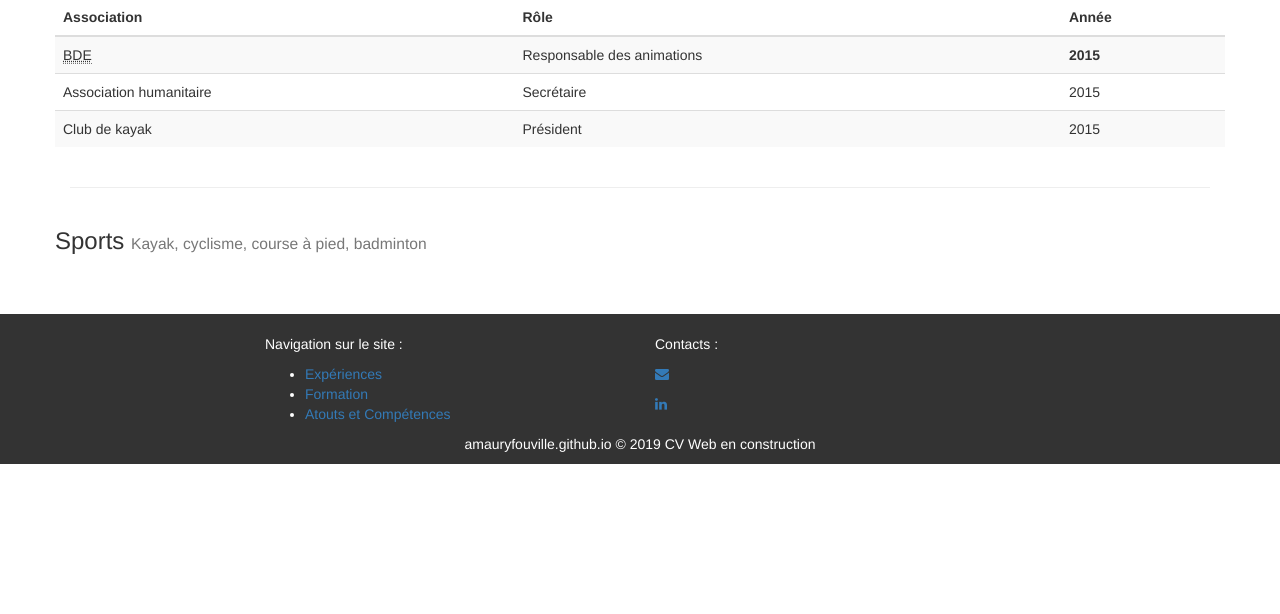
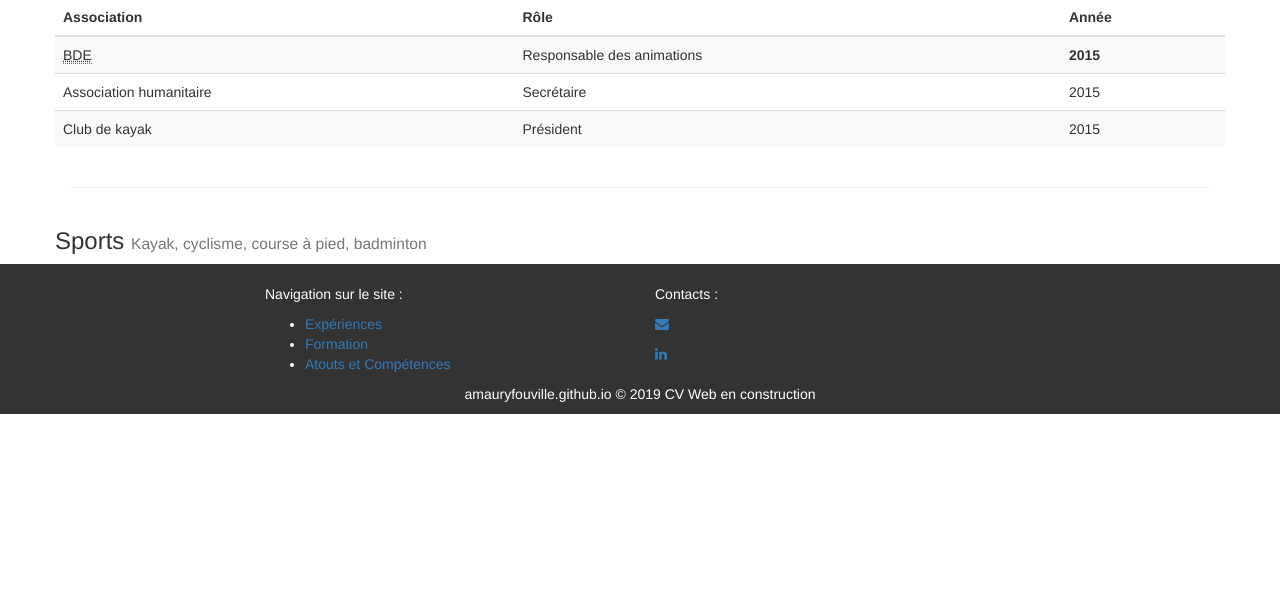
Before and after one commit to amauryfouville/website, a Flask app: page /atouts in a window 1280 px wide. Shown: the part 821-1435 px from the top of the page. Before the commit the page ends 1285 px from the top, so only its background shows below. Run offline with Flask 2, Linux system fonts and the light colour scheme; some libraries are stand-ins or nearby versions.

Commit message:
Update style2.css

```diff
--- a/static/css/style2.css
+++ b/static/css/style2.css
@@ -22,7 +22,7 @@ body {
 }
 
 .footer {
-	position: absolute;
+	position: relati;
 	bottom: 0;
 	width: 100%;
 	background-color: #333;
```
